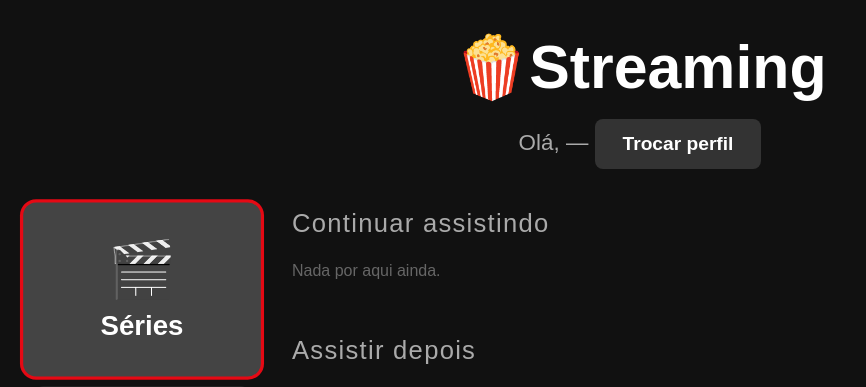
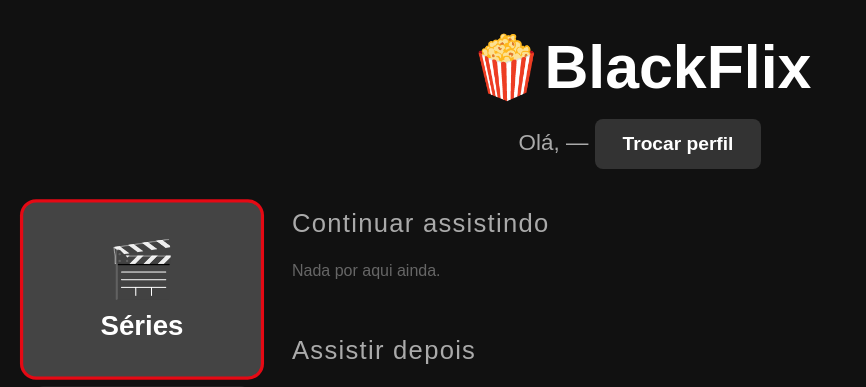
Before and after one commit to pedro-lucas-melo/Project-Streaming, a Python web app: template templates/home.html in a window 1280 px wide. Shown: the top 387 px of the page, without its empty margins (0-866 px from the left). Run offline with Jinja, Linux system fonts and the light colour scheme; the template is opened without the code that fills it, so the values that code supplies are empty.

Commit message:
feat(brand): rename app from Streaming to BlackFlix
User-facing only: web title/header, PWA manifest, Tizen app display
name, TV connection screen, README headline. Package id, module
names and folder structure unchanged (Tizen 10-char package rule).

Co-Authored-By: Claude Opus 4.8 <noreply@anthropic.com>

```diff
--- a/StreamingTV/config.xml
+++ b/StreamingTV/config.xml
@@ -9,7 +9,7 @@
                        required_version="2.4"/>
     <content src="index.html"/>
     <icon src="icon.png"/>
-    <name>Streaming</name>
+    <name>BlackFlix</name>
     <tizen:profile name="tv"/>
     <access origin="*" subdomains="true"/>
     <tizen:privilege name="http://tizen.org/privilege/internet"/>
--- a/StreamingTV/index.html
+++ b/StreamingTV/index.html
@@ -21,7 +21,7 @@ input:focus { border-color: #e50914; }
 </style>
 </head>
 <body>
-<h1>Streaming</h1>
+<h1>BlackFlix</h1>
 <p id="subtitle">Digite o endereco do servidor</p>
 <input id="ip" type="text" placeholder="192.168.1.100:80" tabindex="1">
 <button class="btn" id="btnConnect" tabindex="2">Conectar</button>
--- a/templates/home.html
+++ b/templates/home.html
@@ -5,7 +5,7 @@
     <meta name="viewport" content="width=device-width, initial-scale=1.0">
     <meta name="theme-color" content="#e50914">
     <link rel="manifest" href="/static/manifest.json">
-    <title>Streaming</title>
+    <title>BlackFlix</title>
 
     <style>
         * { margin: 0; padding: 0; box-sizing: border-box; }
@@ -435,7 +435,7 @@
 </head>
 <body>
 
-<h1>🍿Streaming</h1>
+<h1>🍿BlackFlix</h1>
 
 <p style="color:#aaa; margin-bottom:1rem; font-size:1.4rem;">
     Olá, <strong style="color:white">{{ profile.name }}</strong> —
```
Also changed, not shown: README.md, static/manifest.json.
